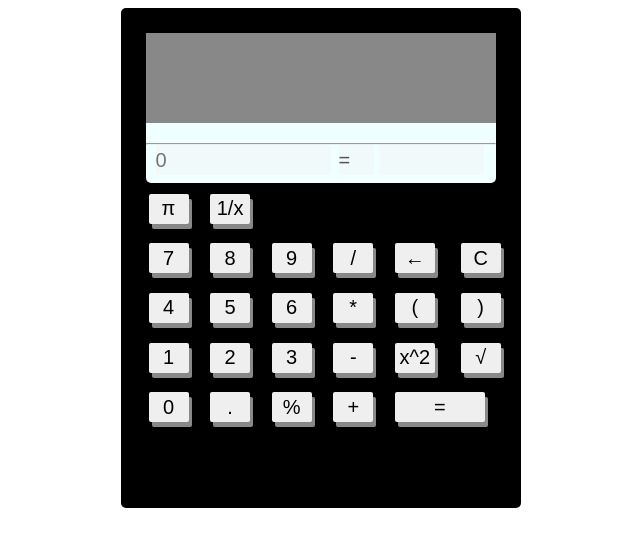
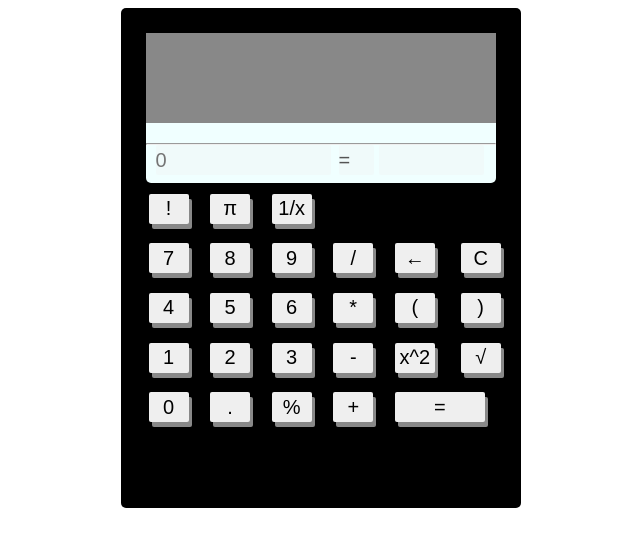
Before and after one commit to Team-100Percent/Lab7SE, a plain HTML site: page index.html in a window 1280 px wide. Shown: the whole page, without its empty margins (331-971 px from the left). Drawn offline with Linux system fonts and the light colour scheme.

Commit message:
Timur2 Commit

```diff
--- a/index.html
+++ b/index.html
@@ -45,6 +45,7 @@
         <div >
             <table class="inputidiv">
                 <tr>
+                	<td><input type="button" value="!" onclick="getopcode('fac')"></td>
                     <td><input type="button" value="&pi;" onclick="get_symbyl()"></td>
                     <td><input type="button" value="1/x" onclick="back()"></td>
                 </tr>
```
